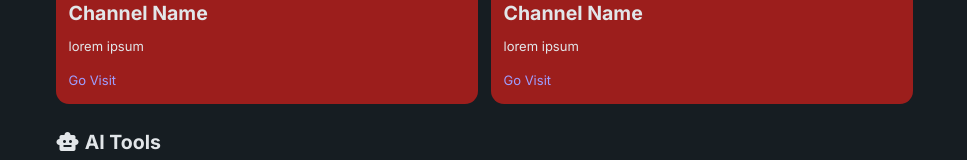
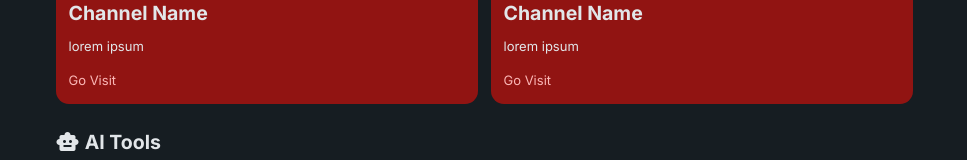
Before and after one commit to darth-roman/romanapotheker, a React (Vite) app: page /resources in a window 1280 px wide. Shown: the part 1057-1217 px from the top of the page, without its empty margins (156-1123 px from the left). Built offline with nearby package versions, Linux system fonts and the light colour scheme; no server answers.

Commit message:
fixed minor css

```diff
--- a/scss/style.scss
+++ b/scss/style.scss
@@ -87,7 +87,7 @@
     --on-primary-container: hsl(191, 85%, 82%);    /* Light blue container text */
 
     /* Secondary (Plum Purple) */
-    --secondary: hsl(280, 55%, 62%);               /* Soft plum purple */
+    --secondary: hsl(280, 47%, 49%);               /* Soft plum purple */
     --on-secondary: hsl(280, 45%, 10%);            /* Dark contrast text */
     --secondary-container: hsl(280, 45%, 22%);    /* Deep purple container */
     --on-secondary-container: hsl(280, 45%, 88%); /* Light purple container text */
@@ -107,7 +107,7 @@
     /* Error / Danger (#DD1C1A - Crimson Red) */
     --error: hsl(1, 79%, 48%);                     /* #DD1C1A Red */
     --on-error: hsl(1, 100%, 98%);                 /* Bright white text */
-    --error-container: hsl(1, 70%, 36%);           /* Dark red container */
+    --error-container: hsl(1, 78%, 32%);           /* Dark red container */
     --on-error-container: hsl(1, 90%, 85%);        /* Light red text */
 
     /* Neutral / Text & Borders */
@@ -395,9 +395,8 @@ main{
             // padding: 1rem;
             border-radius: 1rem;
             background: rgba(from var(--error-container) r g b / 1);
-
             .channel-image{
-            border-radius: 1rem;
+                border-radius: 1rem;
 
                 background: linear-gradient(360deg, var(--surface), #ffffff11);
                 img{
@@ -409,6 +408,9 @@ main{
                 }
             }
             .channel-deets{
+                a{
+                    color: var(--on-error-container);
+                }
                 h3{
                     font-size: 1.5rem;
                 }
--- a/src/index.css
+++ b/src/index.css
@@ -71,7 +71,7 @@
   --primary-container: hsl(191, 95%, 18%); /* Deep blue container */
   --on-primary-container: hsl(191, 85%, 82%); /* Light blue container text */
   /* Secondary (Plum Purple) */
-  --secondary: hsl(280, 55%, 62%); /* Soft plum purple */
+  --secondary: hsl(280, 47%, 49%); /* Soft plum purple */
   --on-secondary: hsl(280, 45%, 10%); /* Dark contrast text */
   --secondary-container: hsl(280, 45%, 22%); /* Deep purple container */
   --on-secondary-container: hsl(280, 45%, 88%); /* Light purple container text */
@@ -88,7 +88,7 @@
   /* Error / Danger (#DD1C1A - Crimson Red) */
   --error: hsl(1, 79%, 48%); /* #DD1C1A Red */
   --on-error: hsl(1, 100%, 98%); /* Bright white text */
-  --error-container: hsl(1, 70%, 36%); /* Dark red container */
+  --error-container: hsl(1, 78%, 32%); /* Dark red container */
   --on-error-container: hsl(1, 90%, 85%); /* Light red text */
   /* Neutral / Text & Borders */
   --on-surface: hsl(205, 12%, 90%); /* Main text */
@@ -428,6 +428,9 @@ main #yt-channels .channel .channel-image img {
   width: 100%;
   object-fit: cover;
 }
+main #yt-channels .channel .channel-deets a {
+  color: var(--on-error-container);
+}
 main #yt-channels .channel .channel-deets h3 {
   font-size: 1.5rem;
 }
```
Also changed, not shown: 1 other file (tests, documents, lock files or other folders).
